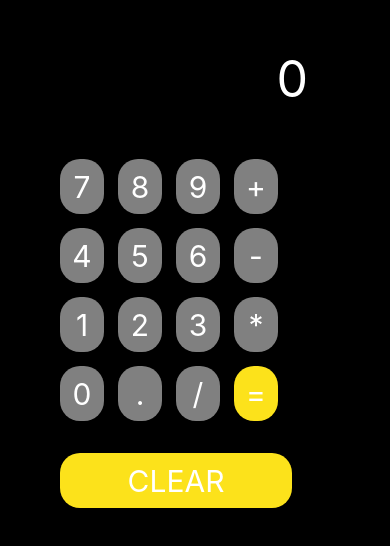
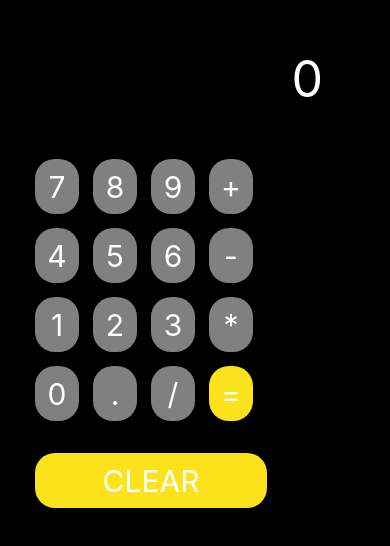
Before and after one commit to aanglin/calculator, a plain HTML site: page index.html in a window 390 px wide. Shown: the part 146-692 px from the top of the page. Drawn offline with Linux system fonts and the light colour scheme.

Commit message:
adjusting width to fix scaling

```diff
--- a/styles.css
+++ b/styles.css
@@ -66,7 +66,7 @@ button:active{
     }
     .calculator {
         background-color: black; /* match the color of an iPhone screen */
-        width: 300px; /* adjust the width of the calculator container */
+        width: 390px; /* adjust the width of the calculator container */
         height: 500px;
         border-radius: 20px; /* add border radius to make the container look like an iPhone screen */
     }
```
